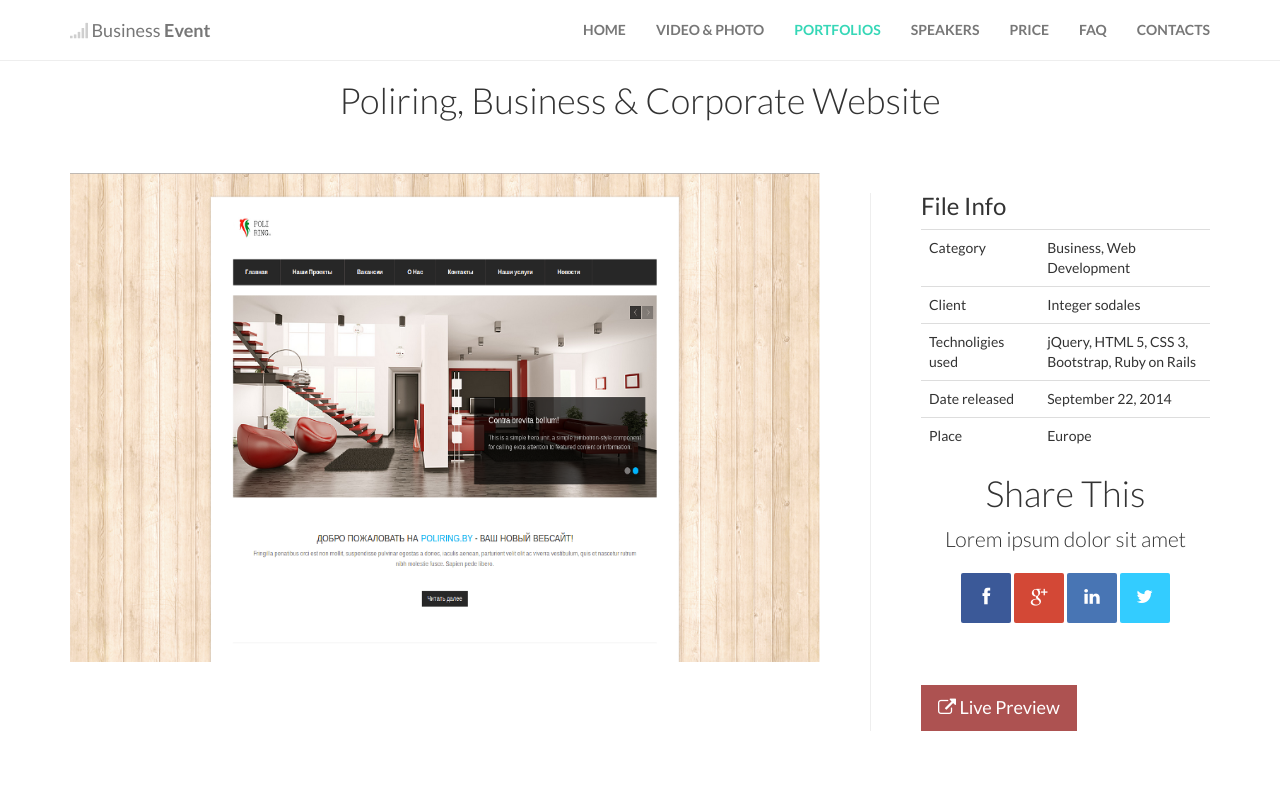
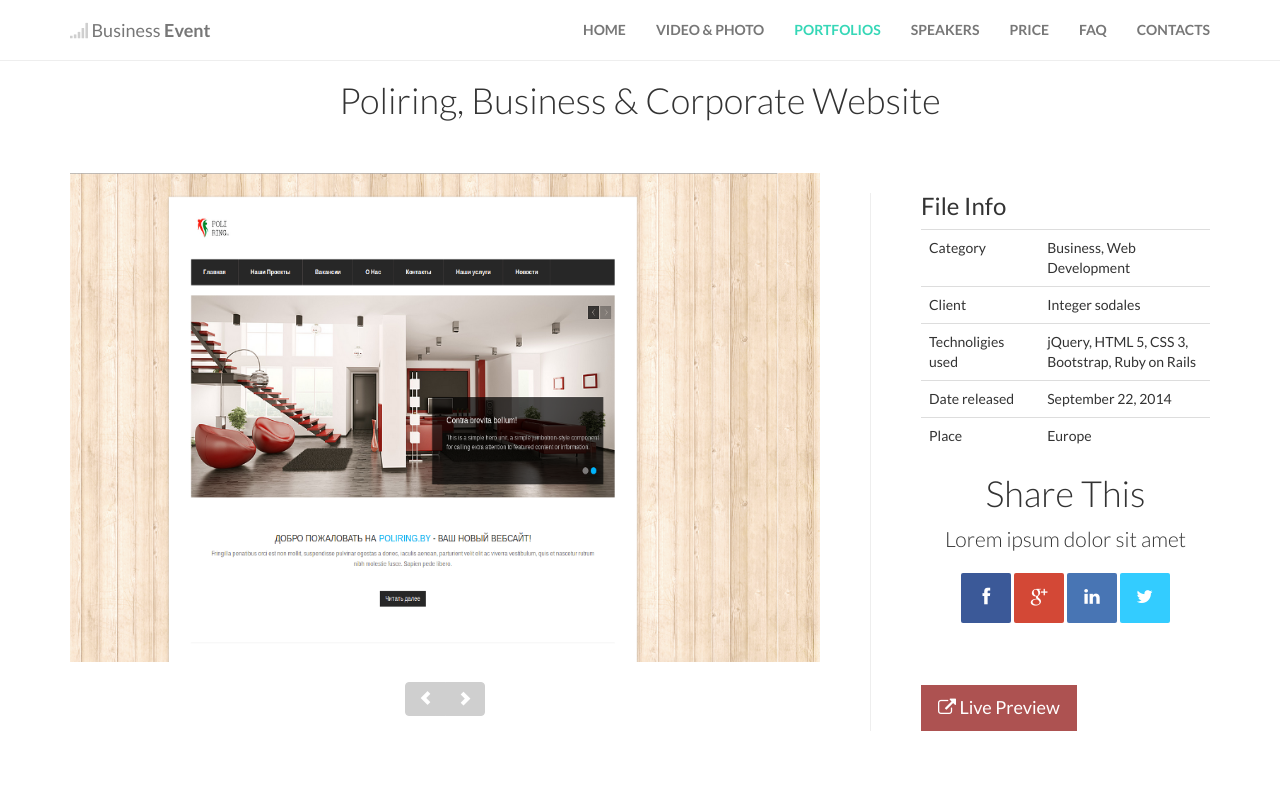
Before and after one commit to pipiy/business_event, a plain HTML site: page poliring.html in a window 1280 px wide. Shown: the top 800 px of the page. Drawn offline with Linux system fonts and the light colour scheme; some packages are replaced by stand-ins of ours; a script that the page names is missing.

Commit message:
now we can see carousel on single work page

```diff
--- a/assets/css/main.css
+++ b/assets/css/main.css
@@ -1009,10 +1009,7 @@ fieldset[disabled] .btn-link:focus {
   max-width:100%;
   height:197px;
 }
-.section-portfolio .single-project-thumbnail img {
-  max-width:100%;
-  height:489px;
-}
+
 .section-portfolio .project-title {
   position:absolute;
   bottom:-52px;
@@ -1529,12 +1526,21 @@ blockquote:after {
   color: #3c3c3c;
 }
 .speaker-img a{
-  background-color: #d34836; color:#fff; border:0
+  background-color: #d34836;
+  color:#fff;
+  border:0
 }
 .vertical-divider-left {
-border-left: 1px solid #eeeeee;
-padding-left: 50px;
-margin-left: 20px;
+  border-left: 1px solid #eeeeee;
+  padding-left: 50px;
+  margin-left: 20px;
+}
+.photo-wrapper {
+  margin-bottom: 20px;
+}
+.photo-wrapper .carousel-inner img {
+  max-width:100%;
+  height:489px;
 }
 /************************************************
 *** preloader ***
--- a/poliring.html
+++ b/poliring.html
@@ -68,9 +68,28 @@
         </div>
         <div class="row">
           <div class="col-md-8">
-            <article class="project">
-              <a href="#" class="single-project-thumbnail"><img src="images/poliring.png"></a>
-            </article>
+            <div class="photo-wrapper">
+              <div id="photoSlider" class="carousel slide" data-ride="carousel">
+                <div class="carousel-inner">
+                  <div class="item active">
+                    <img src="images/poliring-1.png" alt="">
+                  </div>
+                  <div class="item">
+                    <img src="images/poliring-2.png" alt="">
+                  </div>
+                </div>
+              </div>
+            </div>
+            <div class="text-center">
+              <div class="btn-group">
+                <a href="#photoSlider" data-slide="prev" class="btn btn-success">
+                  <span class="glyphicon glyphicon-chevron-left"></span>
+                </a>
+                <a href="#photoSlider" data-slide="next" class="btn btn-success">
+                  <span class="glyphicon glyphicon-chevron-right"></span>
+                </a>
+              </div>
+            </div>
           </div>
           <div class="col-md-4">
             <div class="portfolio-item vertical-divider-left">
```
Also changed, not shown: index.html (+14 -0 lines), assets/img/speakers/3.jpg (added), images/force-team-2.png (added), images/greenarea-1.png (renamed from images/greenarea.png), images/greenarea-2.png (added), images/poliring-1.png (renamed from images/poliring.png), images/poliring-2.png (added).
